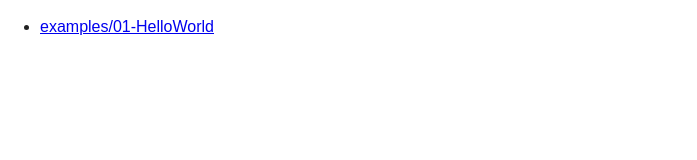
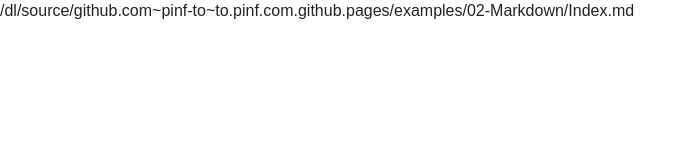
Before and after one commit to pinf-to/to.pinf.com.github.pages, a website: page index.html in a window 1280 px wide. Shown: the whole page, without its empty margins (0-697 px from the left). Drawn offline with Linux system fonts and the light colour scheme.

Commit message:
Updated base template

```diff
--- a/index.html
+++ b/index.html
@@ -14,8 +14,6 @@
         <!--[if lte IE 9]>
             <p class="browserupgrade">You are using an <strong>outdated</strong> browser. Please <a href="http://browsehappy.com/">upgrade your browser</a> to improve your experience and security.</p>
         <![endif]-->
-    <ul>
-<li><a href='/to.pinf.com.github.pages/examples/01-HelloWorld/index.html'>examples/01-HelloWorld</a></li>
-</ul>
+    /dl/source/github.com~pinf-to~to.pinf.com.github.pages/examples/02-Markdown/Index.md
 </body>
 </html>
```
